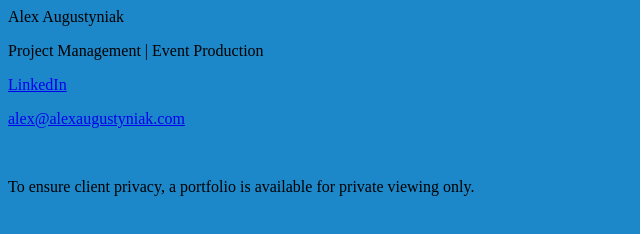
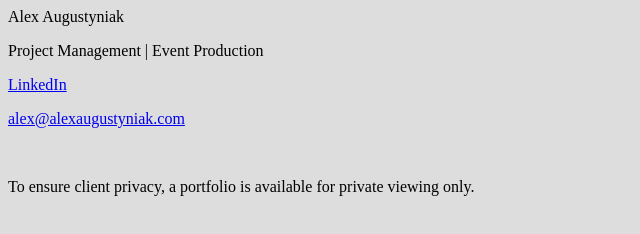
Before and after one commit to aaugusty/aaugusty.github.io, a plain HTML site: page index.html in a window 1280 px wide. Shown: the whole page, without its empty margins (0-640 px from the left). Drawn offline with Linux system fonts and the light colour scheme.

Commit message:
Update index.html

```diff
--- a/index.html
+++ b/index.html
@@ -1,7 +1,9 @@
+<html>
 <p>Alex Augustyniak</p>
 <p>Project Management | Event Production</p>
- <body style="background-color:#1c87c9;">
+<body style="background-color:#dddddd;">
 <p><a href="https://linkedin.com/in/alexaugustyniak">LinkedIn</a></p>
 <p><a href="mailto:alex@alexaugustyniak.com">alex@alexaugustyniak.com</a></p>
 <p>&nbsp;</p>
 <p>To ensure client privacy, a portfolio is available for private viewing only.</p>
+</html>
```
